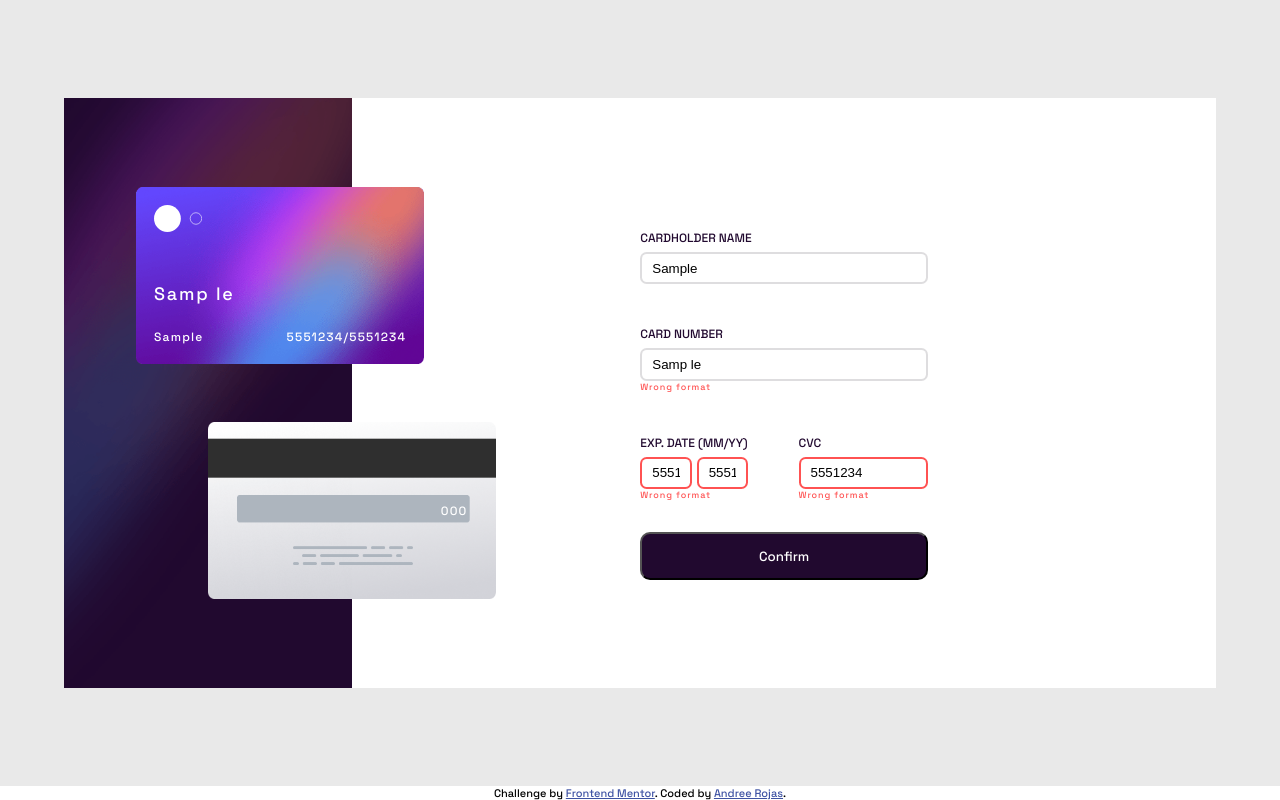
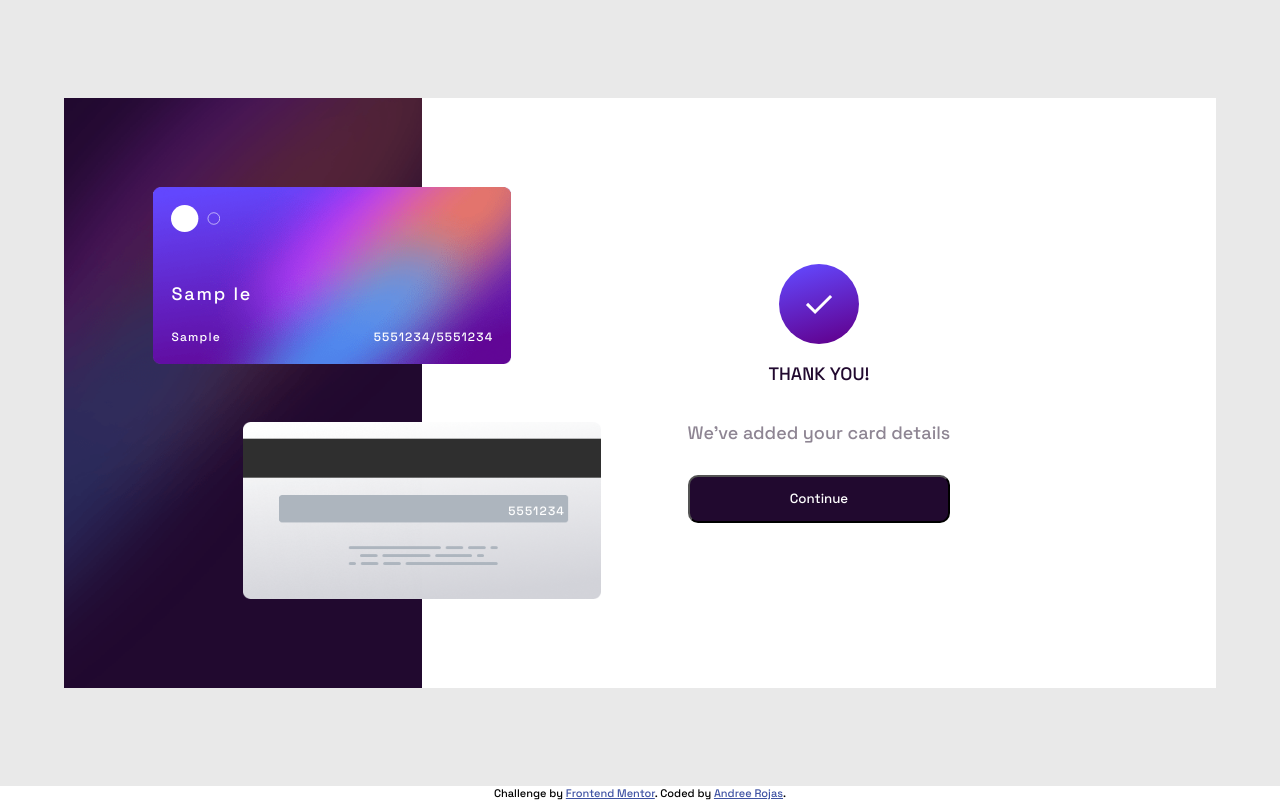
Before and after one commit to andreerojas/FrontEndMentor_Challenge_8, a plain HTML site: page index.html in a window 1280 px wide. Both pictures are taken after typing "Sample", "Sample", "5551234", "5551234", "5551234" into the empty fields and a click on the button "Confirm". Drawn offline with Linux system fonts and the light colour scheme.

Commit message:
client validation finished and code cleaned

```diff
--- a/app.js
+++ b/app.js
@@ -2,12 +2,15 @@ const userName = document.querySelector('#cardholder-name');
 const cardNumber = document.querySelector('#card-number');
 const month = document.querySelector('#month');
 const year = document.querySelector('#year');
-const cvc = document.querySelector('#cvc');
+const cvc = document.querySelector('#cvc-input');
 const form = document.querySelector('form');
 let inputs = document.querySelectorAll('input');
 const cardNumberSpan = document.querySelector('#cardNumberSpan');
 const userNameSpan = document.querySelector('#userNameSpan');
 const expiracySpan = document.querySelector('#expiracySpan');
+const cvcSpan = document.querySelector('.cvcSpan');
+const confirmation = document.querySelector('.confirmation');
+const continueBtn = document.querySelector('#continue-btn');
 
 function formatCardNumber(number) {
     number = number.replaceAll(" ", "");
@@ -49,73 +52,97 @@ year.addEventListener('input', function () {
     expiracySpan.innerText = expiracySpan.innerText.slice(0, 2) + "/" + year.value
 })
 
+cvc.addEventListener('input', function () {
+    cvcSpan.innerText = cvc.value;
+})
+function showError(input, msg) {
+    let errorMsg = input.parentElement.lastElementChild;
+    errorMsg.innerText = msg;
+    errorMsg.classList.add('visible');
+    input.classList.add('input-error');
+}
 
+function hideError(input) {
+    let errorMsg = input.parentElement.lastElementChild;
+    errorMsg.innerText = "";
+    errorMsg.classList.remove('visible');
+    input.classList.remove('input-error');
+}
 
-function validateEmpty(input, errorMsg) {
+function validateEmpty(input) {
+    let ret = false;
     if (input.validity.valueMissing) {
-        errorMsg.innerText = "Can't be blank";
-        errorMsg.classList.add('visible');
-        input.classList.add('input-error');
+        showError(input, "Can't be blank")
+        ret = true;
     }
     else {
-        errorMsg.innerText = "";
-        errorMsg.classList.remove('visible');
-        input.classList.remove('input-error');
+        hideError(input);
     }
+    return ret;
 }
 
-function lengthValidation(input, errorMsg, minimum) {
-    if (cardNumber.value.length < minimum && cardNumber.value.length === 0) {
-        errorMsg.innerText = "Complete all the digits";
-        errorMsg.classList.add('visible');
-        cardNumber.classList.add('input-error');
+function lengthValidation(input) {
+    let length = input.value.length;
+    let ret = false;
+    let minimum = 0;
+    if (input.id === 'card-number')
+        minimum = 19;
+    else if (input.id === 'cvc')
+        minimum = 3;
+    else
+        minimum = 0;
 
+    if (length < minimum && length === 0) {
+        showError(input, "Complete all the digits");
+        ret = true;
     } else {
-        errorMsg.innerText = "";
-        errorMsg.classList.remove('visible');
-        cardNumber.classList.remove('input-error');
+        hideError(input);
     }
+    return ret;
 }
+
+function formatValidation(input) {
+    let ret = false;
+    if (input.validity.patternMismatch) {
+        showError(input, "Wrong format");
+        ret = true;
+    } else {
+        hideError(input);
+    }
+    return ret;
+}
+
 form.addEventListener('submit', function (e) {
+    e.preventDefault();
     // emptyness validation
     for (let input of inputs) {
-        let errorMsg = input.parentElement.lastElementChild;
-        validateEmpty(input, errorMsg);
+        let error = false;
+        error = validateEmpty(input);
         // length validation
-        if (!errorMsg.classList.contains('visible')) {
-            switch (input.id) {
-                case 'card-number':
-                    lengthValidation(input, errorMsg, 19);
-                    break;
-                case 'cvc':
-                    lengthValidation(input, errorMsg, 3);
-                    break;
-            }
+        if (!error) {
+            error = lengthValidation(input)
         }
         // digits validation
-        if (!errorMsg.classList.contains('visible')) {
-            if (input.validity.patternMismatch) {
-                errorMsg.innerText = "Wrong format";
-                errorMsg.classList.add('visible');
-                input.classList.add('input-error');
-            } else {
-                errorMsg.innerText = "";
-                errorMsg.classList.remove('visible');
-                input.classList.remove('input-error');
-            }
+        if (!error) {
+            error = formatValidation(input);
         }
-        if(errorMsg.classList.contains('visible')){
-            e.preventDefault();
+        if (!error) {
+            form.classList.add('hidden');
+            confirmation.classList.add('visible');
         }
+    }
+});
 
-
+continueBtn.addEventListener('click', function () {
+    for (let input of inputs) {
+        input.value = "";
     }
-
-    // card number validation
-
-
-
-
-
-
-});
+    cardNumberSpan.innerText = "0000 0000 0000 0000";
+    userNameSpan.innerText = "Jane Appleseed";
+    expiracySpan.innerText = "MM/YY";
+    cvcSpan.innerText = "000";
+    form.classList.remove('hidden');
+    confirmation.classList.remove('visible');
+    form.classList.remove('hidden');
+    confirmation.classList.remove('visible');
+})
--- a/index.html
+++ b/index.html
@@ -33,13 +33,12 @@
         <img src="images/bg-main-mobile.png" alt="background image" class="bg-img">
 
         <div class="card card-back">
-          <span class="ccv">000</span>
+          <span class="cvcSpan">000</span>
         </div>
         <div class="card card-front">
           <div class="card-logo">
             <img src="images/card-logo.svg" alt="card logo">
           </div>
-
           <span class="card-number" id="cardNumberSpan">0000 0000 0000 0000</span>
           <span class="user-name" id="userNameSpan">Jane Appleseed</span>
           <span class="expiracy-date" id="expiracySpan">00/00</span>
@@ -49,12 +48,14 @@
         <form action="#" novalidate>
           <div class="input-container">
             <label for="cardholder-name">Cardholder Name</label>
-            <input type="text" name="name" id="cardholder-name" placeholder="e.g. Jane Appleseed" required pattern="(\D){1,}">
+            <input type="text" name="name" id="cardholder-name" placeholder="e.g. Jane Appleseed" required
+              pattern="(\D){1,}">
             <span class="error-msg hidden"></span>
           </div>
           <div class="input-container">
             <label for="card-number">Card Number</label>
-            <input type="text" name="number" id="card-number" placeholder="e.g. 1234 5678 9123 0000" pattern="((\d){4}\s){3}(\d{4})" required maxlength="19">
+            <input type="text" name="number" id="card-number" placeholder="e.g. 1234 5678 9123 0000"
+              pattern="((\d){4}\s){3}(\d{4})" required maxlength="19">
             <span class="error-msg hidden"></span>
           </div>
           <div class="input-container shared-container">
@@ -66,7 +67,8 @@
             </div>
             <div class="cvc-container">
               <label for="cvc">CVC</label>
-              <input type="tel" name="cvc" id="cvc" placeholder="e.g. 123" required maxlength="3" pattern="(\d){3}">
+              <input type="tel" name="cvc" id="cvc-input" placeholder="e.g. 123" required maxlength="3"
+                pattern="(\d){3}">
               <span class="error-msg hidden">test</span>
             </div>
           </div>
@@ -76,9 +78,9 @@
 
         <div class="confirmation hidden">
           <img src="images/icon-complete.svg" alt="complete icon">
-          <p>Thank you!</p>
-          <p>We've added your card details</p>
-          <button class="btn" id="continue-btn">Continue</button>
+          <p class="thank-msg">Thank you!</p>
+          <p class="confirmation-msg">We've added your card details</p>
+          <button class="btn" id="continue-btn" type="button">Continue</button>
         </div>
       </div>
 
--- a/styles.css
+++ b/styles.css
@@ -12,10 +12,11 @@ span {
     letter-spacing: 0.1em;
 }
 
-input{
+input {
     margin: 0;
 
 }
+
 main {
     flex-grow: 1;
     background-color: rgb(233, 233, 233);
@@ -31,6 +32,7 @@ footer {
 
 .panel {
     height: 100%;
+    width: 100%;
     display: flex;
     flex-direction: column;
 }
@@ -60,6 +62,8 @@ picture * {
     flex: 1 2 auto;
     padding: 20% 1em;
     display: flex;
+    justify-content: center;
+    box-sizing: border-box;
 }
 
 .card {
@@ -96,7 +100,7 @@ picture * {
 }
 
 
-.ccv,
+.cvcSpan,
 .user-name,
 .expiracy-date {
     font-size: 0.75rem;
@@ -112,18 +116,20 @@ picture * {
     height: 100%;
 }
 
-.card-number{
+.card-number {
     width: 100%;
+    text-align: justify;
 }
 
-.hidden{
+.hidden {
     display: none;
 }
 
-.visible{
+.visible {
     display: flex;
 }
-.main-container label{
+
+.main-container label {
     color: hsl(278, 68%, 11%);
     text-transform: uppercase;
     font-size: 0.75rem;
@@ -132,7 +138,7 @@ picture * {
     margin-bottom: 0.5em;
 }
 
-.main-container button{
+.main-container button {
     background-color: hsl(278, 68%, 11%);
     border-radius: 0.75em;
     color: white;
@@ -142,25 +148,29 @@ picture * {
     font-family: 'Space Grotesk', sans-serif;
 }
 
-form{
+form {
     display: flex;
     flex-wrap: wrap;
     align-content: center;
     justify-content: center;
 }
-.input-container{
+
+.input-container {
     width: 100%;
     margin: 1em 0;
 }
 
-.shared-container{
+.shared-container {
     display: flex;
     justify-content: space-between;
 }
-.date-container, .cvc-container{
+
+.date-container,
+.cvc-container {
     width: 45%;
 }
-.input-container input{
+
+.input-container input {
     width: 100%;
     box-sizing: border-box;
     padding: 0.5em 0.75em;
@@ -169,32 +179,50 @@ form{
     border: 2px solid transparent;
 }
 
-.date-container input{
+.date-container input {
     width: 40%;
 }
 
 
-form input:hover,
-form button:hover{
+.main-container input:hover,
+.main-container button:hover {
     cursor: grab;
 }
-form input:focus{
+
+form input:focus {
     outline: 0px solid red;
     background: linear-gradient(#fff 0 0) padding-box, linear-gradient(hsl(249, 99%, 64%), hsl(278, 94%, 30%)) border-box;
 }
 
-form input::placeholder{
+form input::placeholder
+ {
     font-family: 'Space Grotesk', sans-serif;
     color: hsl(270, 3%, 87%);
 }
 
-.error-msg{
+.error-msg {
     color: hsl(0, 100%, 66%);
     font-size: 0.5em;
 }
 
-.input-container input.input-error{
+.input-container input.input-error {
     background: linear-gradient(#fff 0 0) padding-box, hsl(0, 100%, 66%) border-box;
+}
+
+.confirmation {
+    flex-direction: column;
+    justify-content: center;
+    align-items: center;
+}
+
+.thank-msg {
+    color: hsl(278, 68%, 11%);
+    text-transform: uppercase;
+}
+
+.confirmation-msg{
+    font-family: 'Space Grotesk', sans-serif;
+    color: hsl(279, 6%, 55%);
 }
 
 @media(min-width:376px) {
@@ -229,7 +257,7 @@ form input::placeholder{
     }
 
     .main-container {
-        padding: clamp(100px,15%,175px) 25%;
-
+        padding: clamp(100px, 15%, 175px) 20%;
+        width: 100%;
     }
 }
```
